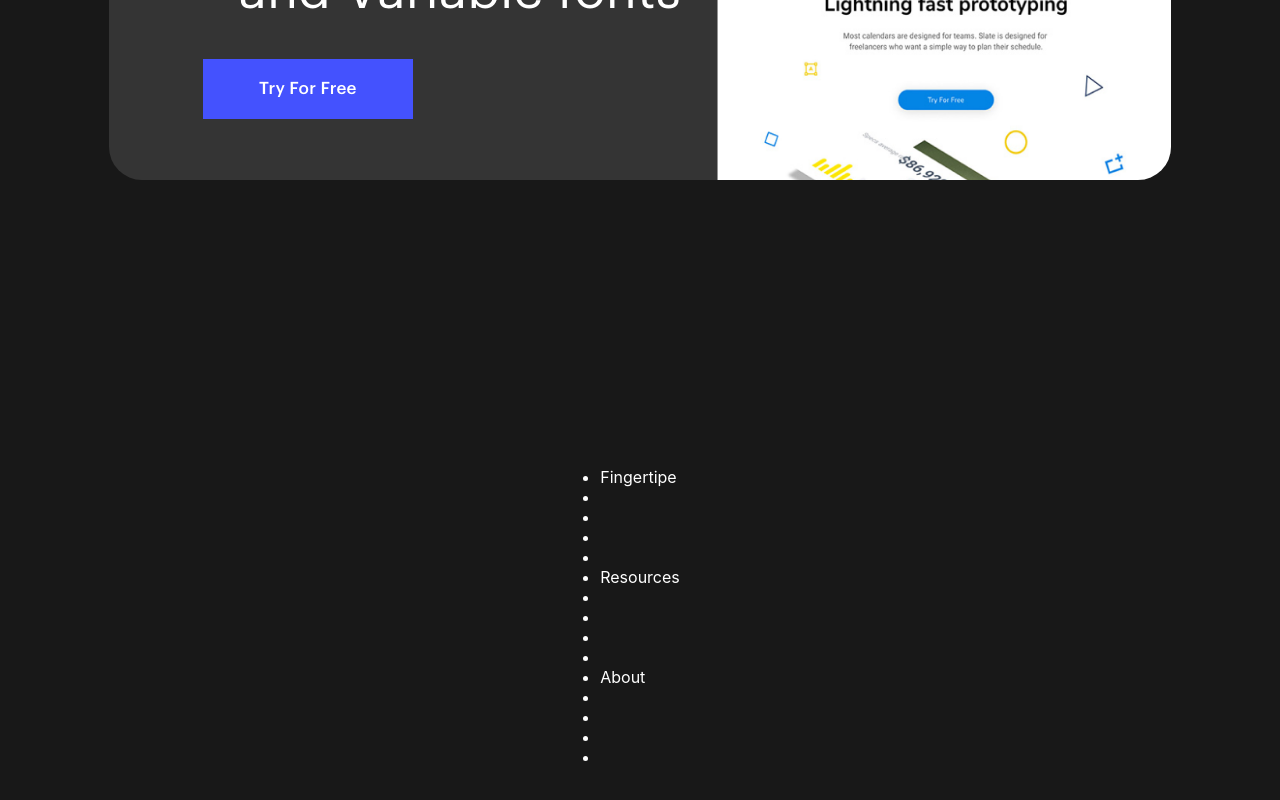
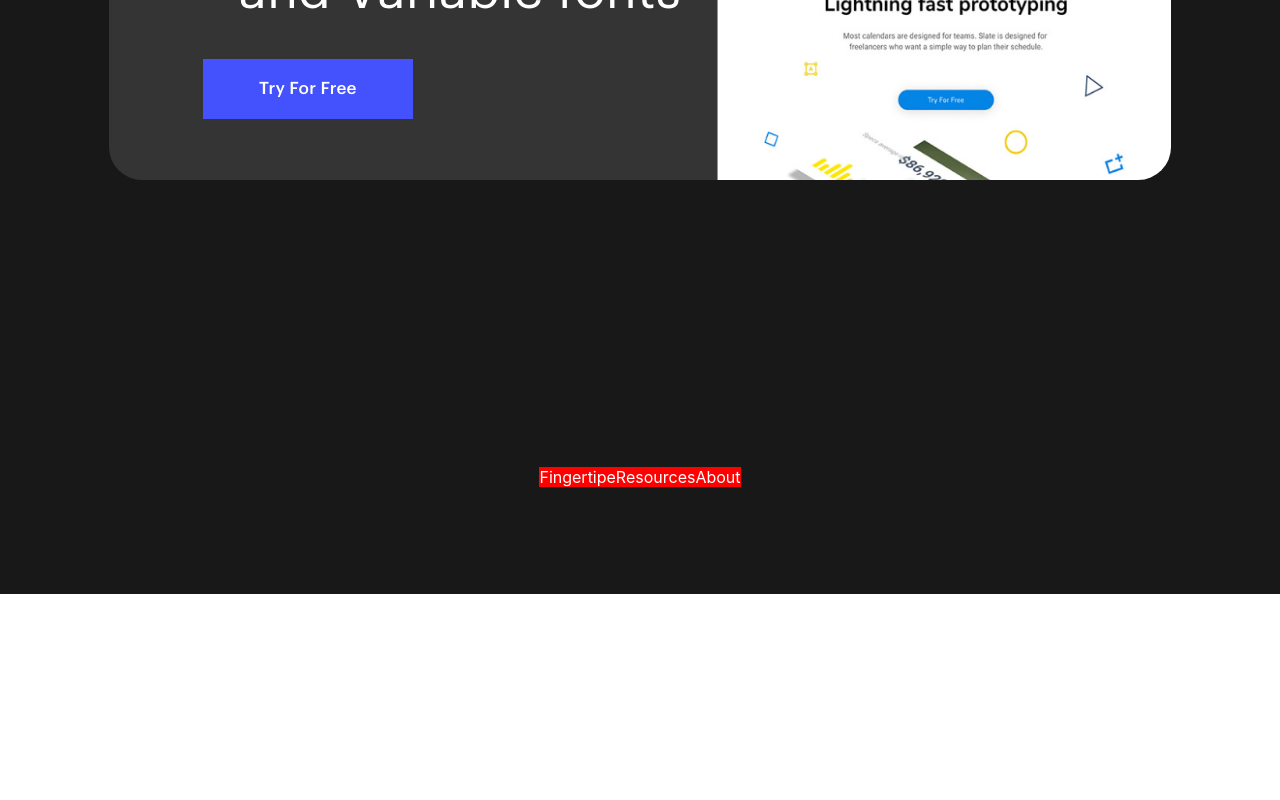
Before and after one commit to TheDa21crj/Landing-Page, a React (Create React App) app: page / in a window 1280 px wide. Shown: the part 6319-7119 px from the top of the page. After the commit the page ends 6913 px from the top, so only its background shows below. Built offline with nearby package versions, Linux system fonts and the light colour scheme.

Commit message:
styling list

```diff
--- a/src/Components/Css/Footer.css
+++ b/src/Components/Css/Footer.css
@@ -5,3 +5,15 @@
     align-items: center;
     padding-bottom: 107px;
 }
+
+.UlDiv {
+    display: flex;
+    flex-direction: row;
+    justify-content: space-evenly;
+    align-items: center;
+    background-color: red;
+}
+
+.UlMDiv ul li {
+    list-style-type: none;
+}
--- a/src/Components/Footer.js
+++ b/src/Components/Footer.js
@@ -5,8 +5,8 @@ export default function Footer() {
   return (
     <div className="FooterMDiv">
       <div>
-        <div>
-          <div>
+        <div className="UlDiv">
+          <div className="UlMDiv">
             <ul>
               <li>Fingertipe</li>
               <li></li>
@@ -15,7 +15,7 @@ export default function Footer() {
               <li></li>
             </ul>
           </div>
-          <div>
+          <div className="UlMDiv">
             <ul>
               <li>Resources</li>
               <li></li>
@@ -24,7 +24,7 @@ export default function Footer() {
               <li></li>
             </ul>
           </div>
-          <div>
+          <div className="UlMDiv">
             <ul>
               <li>About</li>
               <li></li>
```
